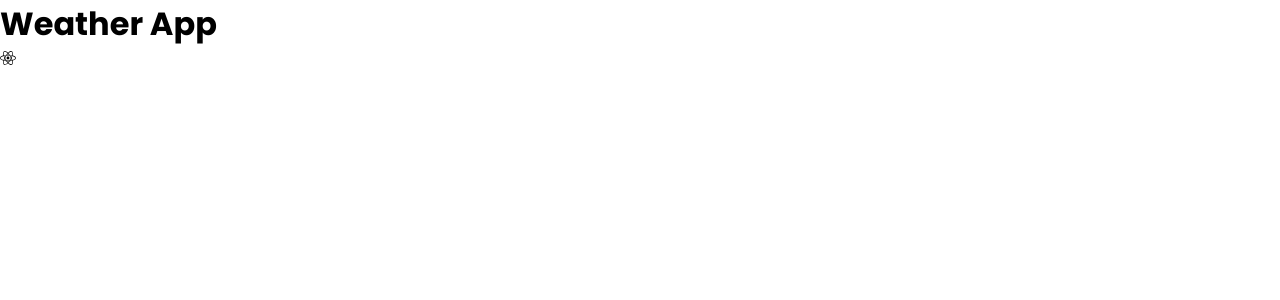
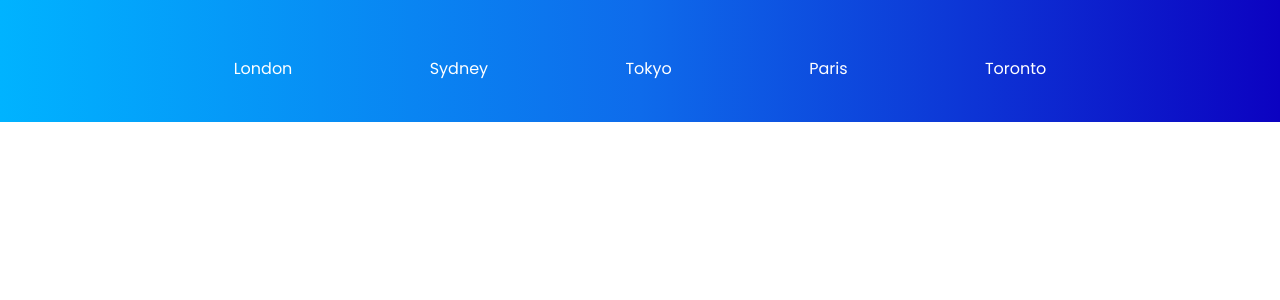
Before and after one commit to besnik26/weather-app, a React (Vite) app: page / in a window 1280 px wide. Shown: the top 300 px of the page. Built offline with nearby package versions, Linux system fonts and the light colour scheme.

Commit message:
Top Buttons component added

```diff
--- /dev/null
+++ b/src/App.css
@@ -0,0 +1,12 @@
+.main{
+    display: flex;
+    justify-content: center;
+    width: 100%;
+    padding: 16px;
+    background: rgb(0,179,255);
+    background: linear-gradient(90deg, rgba(0,179,255,1) 0%, rgba(14,107,235,1) 50%, rgba(12,2,193,1) 100%);
+}
+.container{
+    max-width: 950px;
+    width: 100%;
+}
--- a/src/App.jsx
+++ b/src/App.jsx
@@ -1,11 +1,13 @@
+import TopButtons from "./components/TopButtons"
+import "./App.css"
 
-import { FaReact } from "react-icons/fa"
 function App() {
 
   return (
-    <div>
-      <h1>Weather App</h1>
-      <FaReact/>
+    <div className="main">
+      <div className="container">
+        <TopButtons/>
+      </div>
     </div>
   )
 }
--- /dev/null
+++ b/src/components/TopButton.module.css
@@ -0,0 +1,19 @@
+.buttonCover{
+    display: flex;
+    justify-content: space-around;
+    align-items: center;
+    margin-top: 15px;
+    padding: 20px 0;
+}
+.cityButton{
+    background-color: transparent;
+    border: none;
+    color: white;
+    font-size: 16px;
+    padding: 5px 15px;
+    border-radius: 5px;
+    transition: all 0.2s ease-in-out;
+}
+.cityButton:hover{
+    background-color: rgb(1, 1, 1, 0.1);
+}
--- /dev/null
+++ b/src/components/TopButtons.jsx
@@ -0,0 +1,34 @@
+import styles from "./TopButton.module.css"
+export default function TopButtons(){
+    const cities = [
+        {
+            id:1,
+            name:'London'
+        },
+        {
+            id:2,
+            name:'Sydney'
+        },
+        {
+            id:3,
+            name:'Tokyo'
+        },
+        {
+            id:4,
+            name:'Paris'
+        },
+        {
+            id:5,
+            name:'Toronto'
+        }
+    ]
+
+    return (
+        <div className={styles.buttonCover}>
+            {cities.map((city)=>(
+                <button className={styles.cityButton} key={city.id}>{city.name}</button>
+            ))}
+
+        </div>
+    )
+}
```
